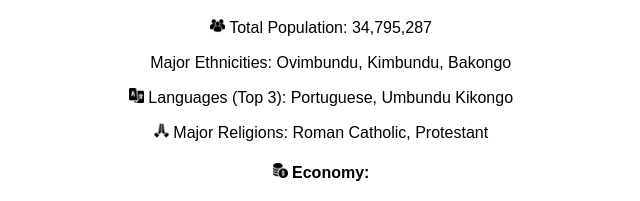
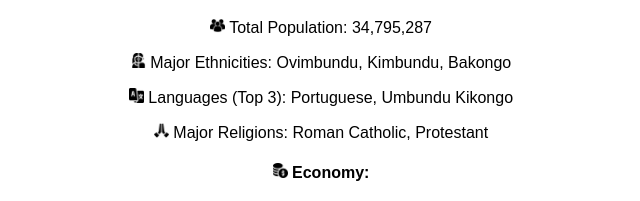
Before and after one commit to JJHansenU32/websites, a plain HTML site: page angola/index.html in a window 1280 px wide. Shown: the part 180-381 px from the top of the page, 319-959 px from the left. Drawn offline with Linux system fonts and the light colour scheme; files whose address does not match are found by name.

Commit message:
Update index.html

```diff
--- a/angola/index.html
+++ b/angola/index.html
@@ -50,7 +50,7 @@
             <h4><img src="images/globe.png" width=15px height=15px> <strong>General</strong>:</h4>
 
             <p><img src="images/people.png" width=15px height=15px> Total Population: 34,795,287</p>
-            <p><img src="images/half" width=15px height=15px> Major Ethnicities: Ovimbundu, Kimbundu, Bakongo</p>
+            <p><img src="images/half.png" width=15px height=15px> Major Ethnicities: Ovimbundu, Kimbundu, Bakongo</p>
             <p><img src="images/language.png" width=15px height=15px> Languages (Top 3): Portuguese, Umbundu Kikongo</p>
             <p><img src="images/pray.png" width=15px height=15px> Major Religions: Roman Catholic, Protestant</p>
         </div>
```
